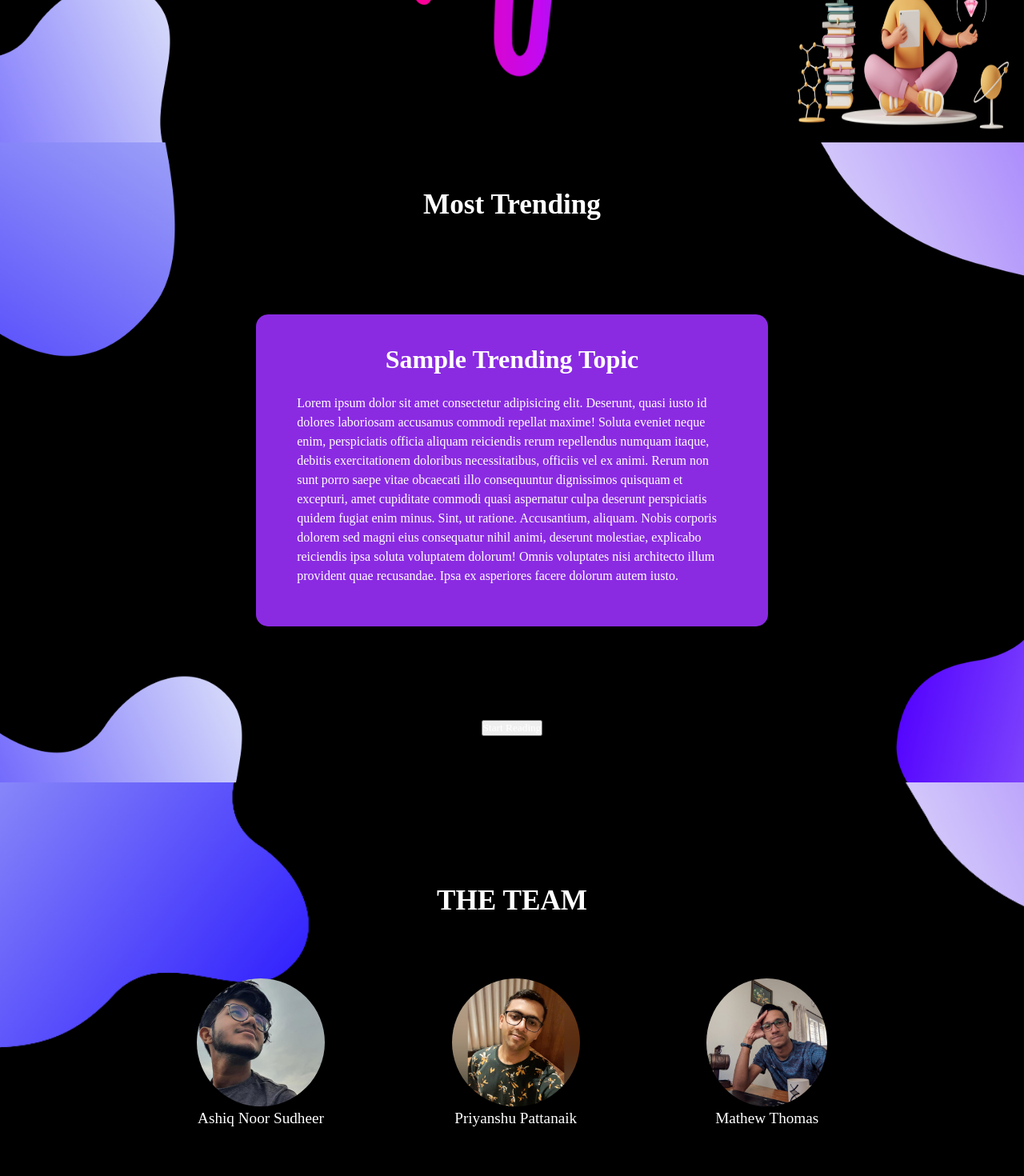
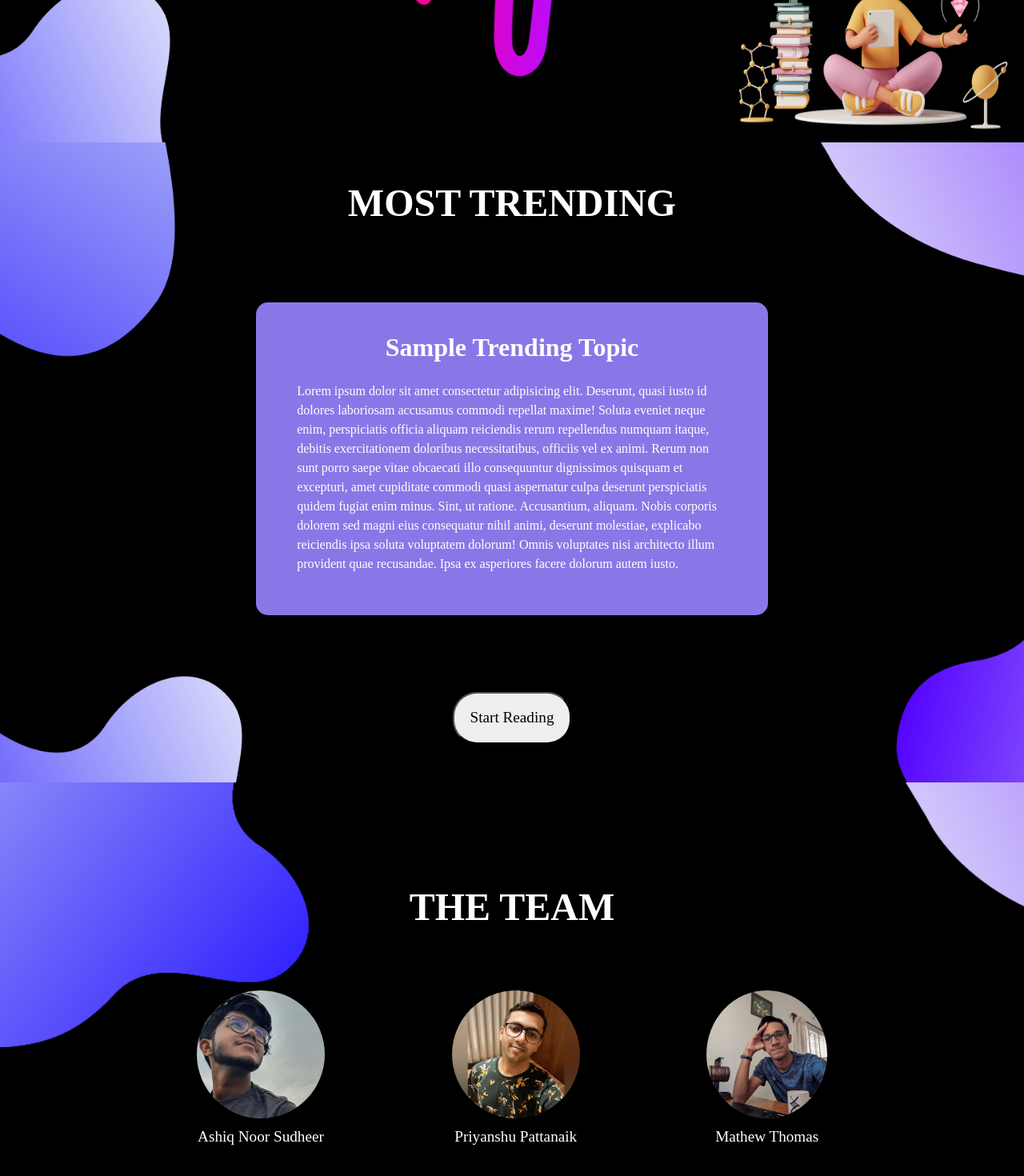
Before and after one commit to AshiqNoor-S/Blog-Sight, a React (Create React App) app in the folder blogsight/: page / in a window 1280 px wide. Shown: the part 622-2092 px from the top of the page at 80% size. Built offline with nearby package versions, Linux system fonts and the light colour scheme; a web font is replaced by a local one.

Commit message:
Add hover effects, update trending section button

```diff
--- a/blogsight/public/hero.css
+++ b/blogsight/public/hero.css
@@ -14,14 +14,14 @@
     align-items: center;
 }
 
-h1{
+.page-title{
     font-size: 6rem;
     color: #fff;
 }
 
 .girl{
     position: absolute;
-    width: 275px;
+    width: 350px;
     height: 248px;
     right: 1%;
     bottom:1%;
@@ -43,6 +43,65 @@ h1{
     top:58%;
 }
 
+/* MOST TRENDING */
+
+.most-trending-section{
+    display: flex;
+    flex-direction: column;
+    justify-content: space-around;
+    align-items: center;
+    min-height: 100vh;
+    background: url("../images/trending.png") center/cover no-repeat;
+}
+
+.most-trending-heading{
+    font-size: 3rem;
+    color: #fff;
+    clear: right;
+}
+
+.most-trending-post{
+    height: 40%;
+    width: 50%;
+    border-radius: 15px;
+    padding: 3% 4% 4%;
+    background-color: #8878e7;
+}
+
+.most-trending-post:hover {
+    cursor: pointer;
+    transform: scale(1.01);
+    box-shadow: 0.1px 0.1px 9px #7700ff;
+    transition: all 0.2s ease-in-out;
+}
+
+.most-trending-post-title {
+    text-align: center;
+    font-size: 2rem;
+    margin-bottom: 2%;
+}
+
+.most-trending-post-content {
+    line-height: 1.5rem;
+    margin-top: 1.5rem;
+}
+
+.start-reading-button {
+    color: #000;
+    font-size: 1.2rem;
+    padding: 1.5%;
+    border-radius: 30px;
+}
+
+.start-reading-button:hover {
+    cursor: pointer;
+    transform: scale(1.05);
+    box-shadow: 0.1px 0.1px 9px #7700ff;
+    transition: all 0.2s ease-in-out;
+}
+
+/* THE TEAM */
+
 .the-team-section {
     text-align: center;
     min-height: 100vh;
@@ -59,42 +118,8 @@ h1{
 }
 
 .the-team-heading {
-    font-size: 2.2rem;
+    font-size: 3rem;
     color:#fff;
-}
-
-.most-trending-section{
-    display: flex;
-    flex-direction: column;
-    justify-content: space-around;
-    align-items: center;
-    min-height: 100vh;
-    background: url("../images/trending.png") center/cover no-repeat;
-}
-
-.most-trending-heading{
-    font-size: 2.2rem;
-    color: #fff;
-    clear: right;
-}
-
-.most-trending-post{
-    height: 40%;
-    width: 50%;
-    border-radius: 15px;
-    padding: 3% 4% 4%;
-    background-color: blueviolet;
-}
-
-.most-trending-post-title {
-    text-align: center;
-    font-size: 2rem;
-    margin-bottom: 2%;
-}
-
-.most-trending-post-content {
-    line-height: 1.5rem;
-    margin-top: 1.5rem;
 }
 
 .member {
@@ -108,8 +133,15 @@ h1{
     height: 10rem;
 }
 
+.member-img:hover {
+    transform: scale(1.04);
+    box-shadow: 0.1px 0.1px 6px #7700ff;
+    transition: all 0.3s ease-in-out;
+}
+
 .member-name {
     font-size: 1.2rem;
     color: white;
     font-family: 'Red Rose', cursive;
+    margin-top: 5%;
 }
--- a/blogsight/src/components/Hero.jsx
+++ b/blogsight/src/components/Hero.jsx
@@ -3,7 +3,7 @@ import React from 'react';
 function Hero(){
     return (
         <div className="hero">
-        <h1>BlogSight</h1>
+        <h1 className="page-title">BlogSight</h1>
         <img class="girl" src="../images/girl.png" alt="" />
         <img class="gadget" src="../images/gadgets.png" alt="" />
         <img class="beat" src="../images/beat.png" alt="" />
--- a/blogsight/src/components/MostTrendingSection.jsx
+++ b/blogsight/src/components/MostTrendingSection.jsx
@@ -4,9 +4,9 @@ import TrendingPost from "./TrendingPost";
 function MostTrendingSection(){
 	return (
 		<div className="most-trending-section">
-            <h2 className="most-trending-heading">Most Trending</h2>
+            <h1 className="most-trending-heading">MOST TRENDING</h1>
             <TrendingPost title="Sample Trending Topic" content="Lorem ipsum dolor sit amet consectetur adipisicing elit. Deserunt, quasi iusto id dolores laboriosam accusamus commodi repellat maxime! Soluta eveniet neque enim, perspiciatis officia aliquam reiciendis rerum repellendus numquam itaque, debitis exercitationem doloribus necessitatibus, officiis vel ex animi. Rerum non sunt porro saepe vitae obcaecati illo consequuntur dignissimos quisquam et excepturi, amet cupiditate commodi quasi aspernatur culpa deserunt perspiciatis quidem fugiat enim minus. Sint, ut ratione. Accusantium, aliquam. Nobis corporis dolorem sed magni eius consequatur nihil animi, deserunt molestiae, explicabo reiciendis ipsa soluta voluptatem dolorum! Omnis voluptates nisi architecto illum provident quae recusandae. Ipsa ex asperiores facere dolorum autem iusto." />
-            <button>Start Reading</button>
+            <button className="start-reading-button">Start Reading</button>
         </div>
 	);
 }
```
